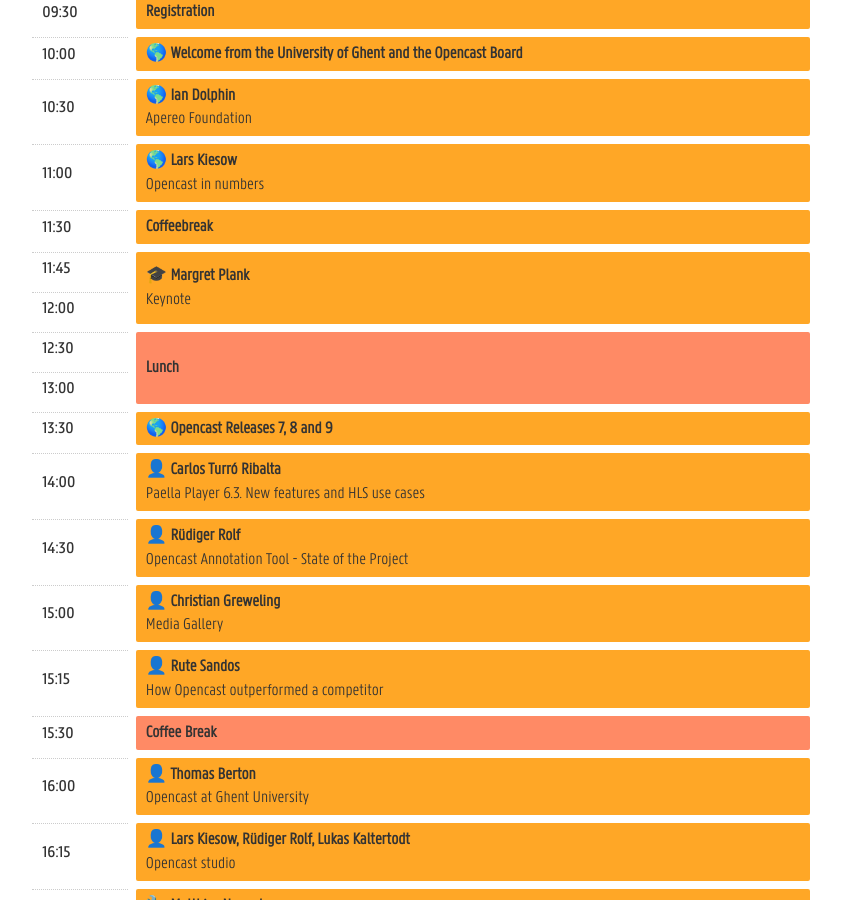
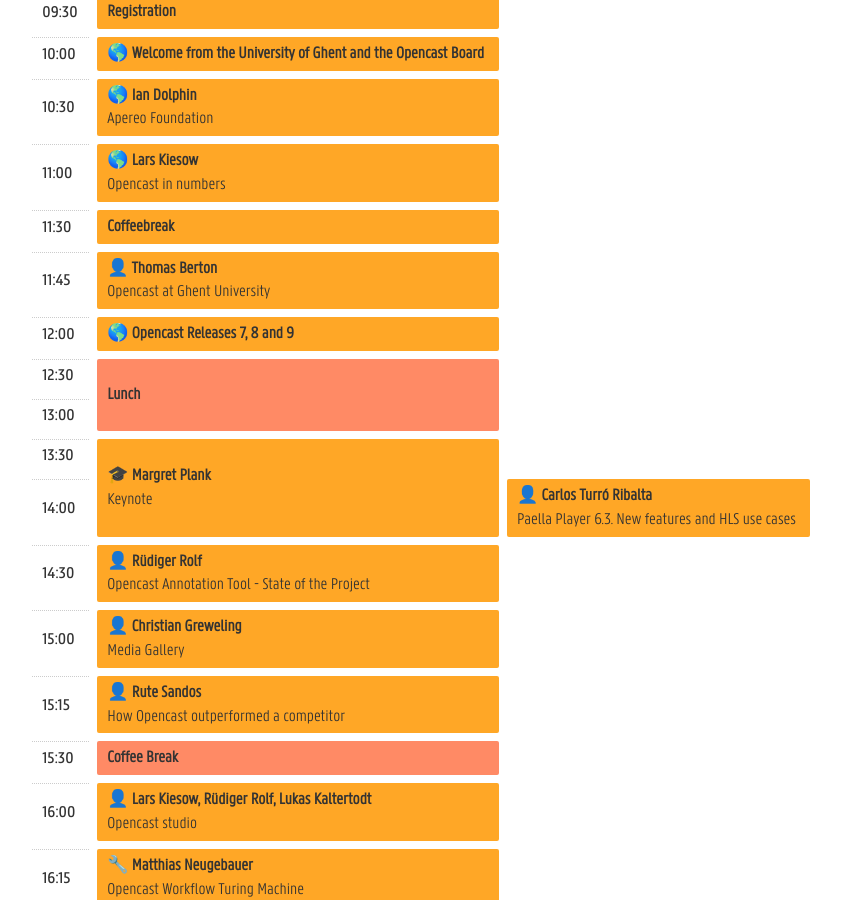
Before and after one commit to mm-dict/oc2020, a Jekyll site: the page built from programme.md, in a window 1280 px wide and 900 px high, scrolled down 1135 px. Shown: the whole window, without its empty margins (219-1060 px from the left). Built offline with Jekyll 4.4.1, drawn with Linux system fonts in a browser that asks for light colours; a script that is not in the unit is left out; part of the change alters nothing that is shown; some of the changed text lies outside the part shown.

Commit message:
update to program

```diff
--- a/programme.md
+++ b/programme.md
@@ -82,10 +82,11 @@ Margret Plank is head of the Competence Centre for Non-Textual Materials at the
         </tr>
         <tr>
             <th>11:45</th>
-            <td rowspan="2" class="track-1">🎓 Margret Plank <span>Keynote</span></td>
+            <td class="track-1">👤 Thomas Berton <span>Opencast at Ghent University</span></td>
         </tr>
         <tr>
             <th>12:00</th>
+            <td class="track-1">🌎 Opencast Releases 7, 8 and 9</td>
         </tr>
         <tr>
             <th>12:30</th>
@@ -96,7 +97,7 @@ Margret Plank is head of the Competence Centre for Non-Textual Materials at the
         </tr>
         <tr>
             <th>13:30</th>
-            <td class="track-1">🌎 Opencast Releases 7, 8 and 9</td>
+            <td rowspan="2" class="track-1">🎓 Margret Plank <span>Keynote</span></td>
         </tr>
         <tr>
             <th>14:00</th>
@@ -120,26 +121,22 @@ Margret Plank is head of the Competence Centre for Non-Textual Materials at the
         </tr>
         <tr>
             <th>16:00</th>
-            <td class="track-1">👤 Thomas Berton <span>Opencast at Ghent University</span></td>
+            <td class="track-1">👤 Lars Kiesow, Rüdiger Rolf, Lukas Kaltertodt <span>Opencast studio</span></td>
         </tr>
         <tr>
             <th>16:15</th>
-            <td class="track-1">👤 Lars Kiesow, Rüdiger Rolf, Lukas Kaltertodt <span>Opencast studio</span></td>
+            <td class="track-1">🔧 Matthias Neugebauer <span>Opencast Workflow Turing Machine</span></td>
         </tr>
         <tr>
             <th>16:30</th>
-            <td class="track-1">🔧 Matthias Neugebauer <span>Opencast Workflow Turing Machine</span></td>
-        </tr>
-        <tr>
-            <th>16:45</th>
             <td class="track-1">👤 Ypatios Grigoriadis <span>Opencast Workflow System Usability</span></td>
         </tr>
         <tr>
-            <th>17:15</th>
+            <th>17:00</th>
             <td class="track-1">Wrap up day 1</td>
         </tr>
         <tr>
-            <th>17:30</th>
+            <th>17:15</th>
             <td class="extra">Walk to the city tour</td>
         </tr>
     </body>
@@ -204,6 +201,10 @@ Margret Plank is head of the Competence Centre for Non-Textual Materials at the
             <td class="track-1">🎓 Daniel Ebbert, Carlos Turró Ribalta<span>Are students binge watching lecture recordings? Students lecture recording usage patterns over time</span></td>
         </tr>
         <tr>
+            <th>13:50</th>
+            <td class="track-1">👤 Lars Kiesow, Greg Logan <span>Upcoming package repository changes</span></td>
+        </tr>
+        <tr>
             <th>14:00</th>
             <td class="track-1">Margret Plank <span>Usability of the TIB AV-Portal</span></td>
             <td class="track-2">🔧 Greg Logan<span>Why you should have a CI system</span></td>
@@ -219,7 +220,7 @@ Margret Plank is head of the Competence Centre for Non-Textual Materials at the
         </tr>
         <tr>
             <th>15:15</th>
-            <td class="track-1">👤 Lars Kiesow, Greg Logan <span>Upcoming package repository changes</span></td>
+            <td class="track-1">🌎 World Cafe</td>
         </tr>
         <tr>
             <th>15:30</th>
```
